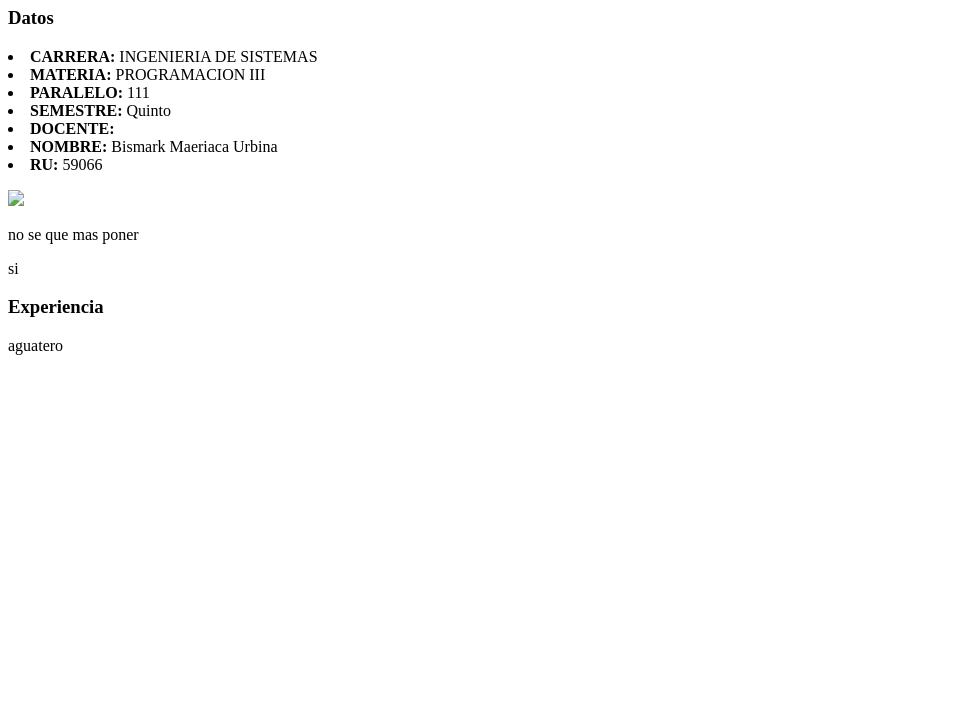
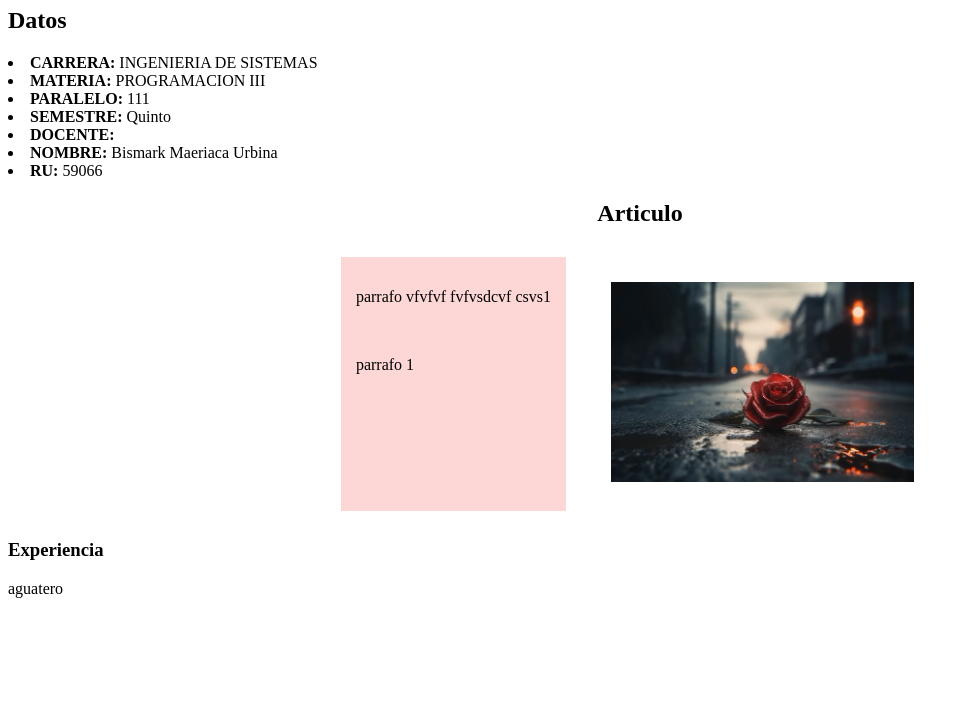
Before and after one commit to bismarkprg/html_informe, a plain HTML site: page index.html in a window 1280 px wide. Shown: the part 73-800 px from the top of the page, without its empty margins (0-969 px from the left). Drawn offline with Linux system fonts and the light colour scheme.

Commit message:
encabezado y columnas

```diff
--- a/yo.html
+++ b/index.html
@@ -4,11 +4,11 @@
     <meta charset="UTF-8">
     <meta name="viewport" content="width=device-width, initial-scale=1.0">
     <title>Examen</title>
-    <link rel="stylesheet" href="style.css"
+    <link rel="stylesheet" href="style.css">
 </head>
 <body>
-    <h1>Examen segundo parcial</h1>
-    <h3>Datos</h3>
+    <center><h1>Examen segundo parcial</h1></center>
+    <h2>Datos</h2>
     <dl>
         <li><b>CARRERA: </b>INGENIERIA DE SISTEMAS</li>
         <li><b>MATERIA: </b>PROGRAMACION III</li>
@@ -18,9 +18,19 @@
         <li><b>NOMBRE: </b>Bismark Maeriaca Urbina</li>
         <li><b>RU: </b>59066</li>
     </dl>
-    <img src="pika.jpg" height="200" weight="200">
-    <p>no se que mas poner</p>
-    <p>si</p>
+    <center><h2>Articulo</h2></center>
+    <div class="columnas">
+        <div class="col1">
+            <p>parrafo vfvfvf fvfvsdcvf csvs1</p>
+            <br>
+            <p>parrafo 1</p>
+        </div>
+        <div class="col2">
+            <img src="rose.jpg" height="200" weight="200">
+        </div>
+
+    </div>
+
     <h3>Experiencia</h3>
     <p>aguatero</p>
 
--- a/style.css
+++ b/style.css
@@ -0,0 +1,14 @@
+.columnas {
+    display: flex;
+    justify-content: center;
+
+}
+.col1 {
+    background-color: rgba(241, 37, 37, 0.186);
+    padding: 15px;
+    margin: 10px;
+}
+.col2 {
+    padding: 25px;
+    margin: 10px;
+}
```
